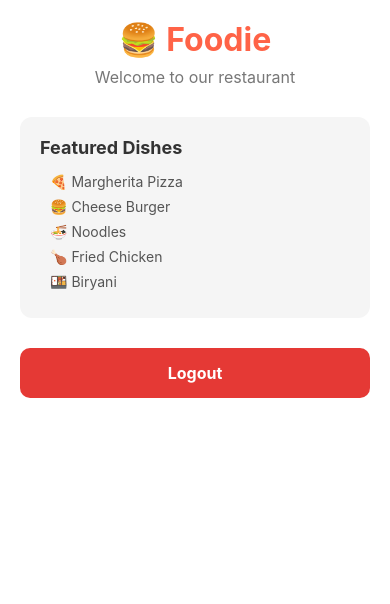
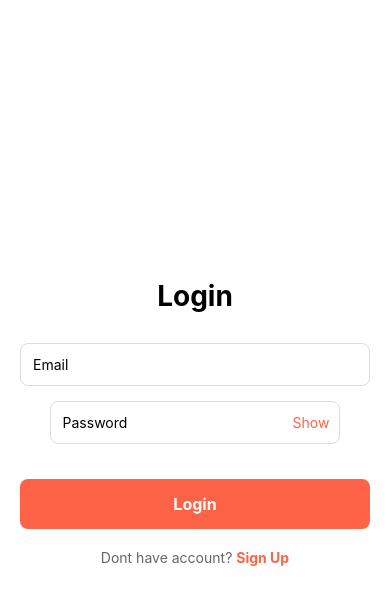
Before and after one commit to aman7398/Food-Frontend-App, a React Native app: screen / in a window 390 px wide. Shown: the top 604 px of the page. Built offline with nearby package versions, Linux system fonts and the light colour scheme.

Commit message:
resolve the error of navigation problem and routing problem. - Aman

```diff
--- a/app/home.jsx
+++ b/app/home.jsx
@@ -1,12 +1,18 @@
 import React from "react";
-import { View, Text, StyleSheet, TouchableOpacity, ScrollView } from "react-native";
+import {
+  View,
+  Text,
+  StyleSheet,
+  TouchableOpacity,
+  ScrollView,
+} from "react-native";
 
 export default function Home({ onLogout }) {
   const handleLogout = () => {
     console.log("Logout button pressed");
+
     if (onLogout) {
-      console.log("Calling onLogout callback");
-      onLogout();
+      onLogout(); // 👈 App.js me navigateToLogin call hoga
     } else {
       console.log("onLogout callback not available");
     }
@@ -38,6 +44,7 @@ export default function Home({ onLogout }) {
     </ScrollView>
   );
 }
+
 
 const styles = StyleSheet.create({
   scrollContainer: {
--- a/app/login.jsx
+++ b/app/login.jsx
@@ -7,7 +7,7 @@ import {
   StyleSheet,
 } from "react-native";
 
-export default function LoginScreen({ onNavigateHome }) {
+export default function LoginScreen({ onNavigateHome, onNavigateSignup }) {
   const [email, setEmail] = useState("");
   const [password, setPassword] = useState("");
   const [showPassword, setShowPassword] = useState(false);
@@ -20,6 +20,13 @@ export default function LoginScreen({ onNavigateHome }) {
       }
     } else {
       alert("Please enter email and password");
+    }
+  };
+
+  const handleSignupClick = () => {
+    console.log("Navigate to signup");
+    if (onNavigateSignup) {
+      onNavigateSignup();
     }
   };
 
@@ -56,9 +63,11 @@ export default function LoginScreen({ onNavigateHome }) {
         <Text style={styles.loginText}>Login</Text>
       </TouchableOpacity>
 
-      <Text style={styles.signupText}>
-        Dont have account? <Text style={styles.link}>Sign Up</Text>
-      </Text>
+      <TouchableOpacity onPress={handleSignupClick}>
+        <Text style={styles.signupText}>
+          Dont have account? <Text style={styles.link}>Sign Up</Text>
+        </Text>
+      </TouchableOpacity>
     </View>
   );
 }
--- a/app/signup.jsx
+++ b/app/signup.jsx
@@ -9,7 +9,7 @@ import {
 } from "react-native";
 import { useRouter } from "expo-router";
 
-const SignupScreen = ({ navigation }) => {
+const SignupScreen = ({ navigation, onNavigateLogin, onNavigateHome }) => {
   const router = useRouter();
   const [name, setName] = useState("");
   const [email, setEmail] = useState("");
@@ -57,7 +57,21 @@ const SignupScreen = ({ navigation }) => {
 
   const handleSignUp = () => {
     if (validateForm()) {
-      router.replace("/login");
+      console.log("Sign up successful");
+      if (onNavigateHome) {
+        onNavigateHome();
+      } else {
+        router.replace("/login");
+      }
+    }
+  };
+
+  const handleBackToLogin = () => {
+    console.log("Navigate back to login");
+    if (onNavigateLogin) {
+      onNavigateLogin();
+    } else {
+      router.push("/login");
     }
   };
 
@@ -111,7 +125,7 @@ const SignupScreen = ({ navigation }) => {
         <TouchableOpacity onPress={() => setShowPassword(!showPassword)}>
           <Ionicons
             name={showPassword ? "eye-off" : "eye"}
-            size={22}
+            size={22} handleBackToLogin
             color="#777"
           />
         </TouchableOpacity>
@@ -125,7 +139,7 @@ const SignupScreen = ({ navigation }) => {
         <Text style={styles.buttonText}>Sign Up</Text>
       </TouchableOpacity>
 
-      <TouchableOpacity onPress={() => router.push("/login")}>
+      <TouchableOpacity onPress={handleBackToLogin}>
         <Text style={styles.link}>Already have an account? Login</Text>
       </TouchableOpacity>
     </View>
--- a/app/splash.jsx
+++ b/app/splash.jsx
@@ -2,12 +2,14 @@ import React, { useEffect, useRef, useState } from 'react';
 import { View, Text, StyleSheet, Image, Animated } from 'react-native';
 import * as SplashScreenModule from 'expo-splash-screen';
 import Home from './home';
+import LoginScreen from './login';
+import SignupScreen from './signup';
 import Brand from '../assets/brand.png'; // Apna logo replace karo
 
 SplashScreenModule.preventAutoHideAsync();
 
 export default function Splash() {
-  const [showHome, setShowHome] = useState(false);
+  const [currentPage, setCurrentPage] = useState('splash'); // 'splash', 'login', 'signup', 'home'
   const translateY = useRef(new Animated.Value(0)).current;
 
   useEffect(() => {
@@ -19,18 +21,51 @@ export default function Splash() {
       ])
     ).start();
 
-    // 3 seconds ke baad home page show karo
+    // 3 seconds ke baad login page show karo
     const timer = setTimeout(async () => {
-      console.log("Loading home page")
+      console.log("Loading login page")
       await SplashScreenModule.hideAsync();
-      setShowHome(true);
+      setCurrentPage('login');
     }, 3000);
 
     return () => clearTimeout(timer);
   }, []);
 
-  if (showHome) {
-    return <Home />;
+  const handleLoginNavigateHome = () => {
+    console.log("User logged in, navigating to home");
+    setCurrentPage('home');
+  };
+
+  const handleLoginNavigateSignup = () => {
+    console.log("User navigating to signup");
+    setCurrentPage('signup');
+  };
+
+  const handleSignupNavigateHome = () => {
+    console.log("User signed up, navigating to home");
+    setCurrentPage('home');
+  };
+
+  const handleSignupNavigateLogin = () => {
+    console.log("User going back to login from signup");
+    setCurrentPage('login');
+  };
+
+  const handleLogout = () => {
+    console.log("User logged out, navigating to login");
+    setCurrentPage('login');
+  };
+
+  if (currentPage === 'home') {
+    return <Home onLogout={handleLogout} />;
+  }
+
+  if (currentPage === 'signup') {
+    return <SignupScreen onNavigateHome={handleSignupNavigateHome} onNavigateLogin={handleSignupNavigateLogin} />;
+  }
+
+  if (currentPage === 'login') {
+    return <LoginScreen onNavigateHome={handleLoginNavigateHome} onNavigateSignup={handleLoginNavigateSignup} />;
   }
 
   return (
```
Also changed, not shown: app/index.jsx (+1 -6 lines).
